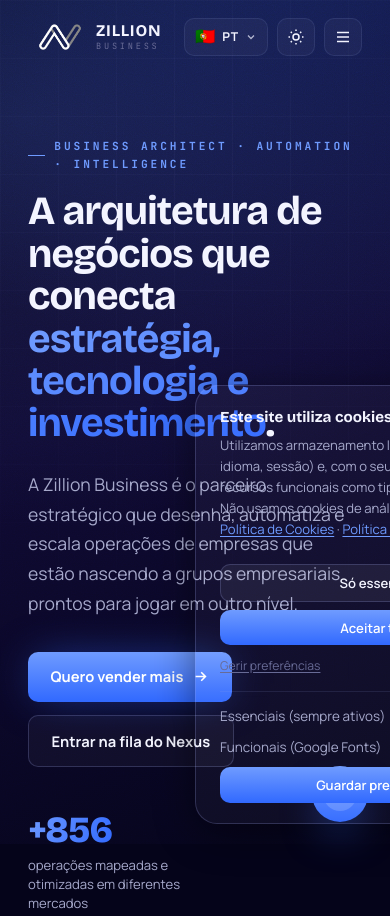
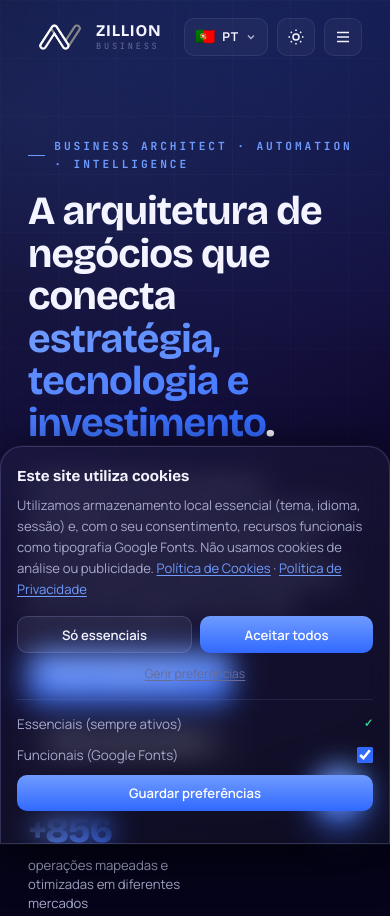
Before and after one commit to LucaGCappello/Zillion-Business, a plain HTML site: page index.html in a window 390 px wide. Shown: the top 916 px of the page. Drawn offline with nearby package versions, Linux system fonts and the light colour scheme.

Commit message:
cokie banner fix

```diff
--- a/css/styles.css
+++ b/css/styles.css
@@ -815,7 +815,7 @@ html[data-theme="light"] .art-cat{color:var(--accent-2);background:color-mix(in
 .art-hero.has-img::before{opacity:1;background:linear-gradient(180deg,rgba(4,4,20,.55),rgba(4,4,20,.80))}
 
 /* ---- Cookie Consent Banner (RGPD) ---- */
-#zbCookieBanner{position:fixed;bottom:20px;left:50%;transform:translateX(-50%) translateY(calc(100% + 24px));width:min(96vw,780px);background:var(--surface);border:1px solid var(--border-strong);border-radius:var(--r-lg);box-shadow:0 8px 40px rgba(0,0,0,.45);z-index:9999;padding:20px 24px;transition:transform .35s var(--ease)}
+#zbCookieBanner{position:fixed;bottom:20px;left:0;right:0;margin:0 auto;transform:translateY(calc(100% + 24px));width:min(92vw,780px);background:color-mix(in srgb,var(--surface) 96%,black);border:1px solid var(--border-strong);border-radius:var(--r-lg);box-shadow:0 8px 48px rgba(0,0,0,.75),0 0 0 1px rgba(255,255,255,.05);z-index:9999;padding:20px 24px;transition:transform .35s var(--ease);backdrop-filter:blur(14px);-webkit-backdrop-filter:blur(14px)}
 .zb-cb-inner{display:flex;align-items:flex-start;gap:24px;flex-wrap:wrap}
 .zb-cb-text{flex:1;min-width:200px}
 .zb-cb-title{display:block;font-family:var(--font-display);font-size:.95rem;font-weight:700;margin-bottom:6px;color:var(--text)}
@@ -834,7 +834,13 @@ html[data-theme="light"] .art-cat{color:var(--accent-2);background:color-mix(in
 .zb-cb-toggle-label{display:flex;justify-content:space-between;align-items:center;width:100%;font-size:.84rem;color:var(--muted);cursor:pointer;gap:12px}
 .zb-cb-always-on{font-family:var(--font-mono);font-size:.7rem;color:var(--positive);font-weight:700}
 .zb-cb-toggle-label input[type="checkbox"]{accent-color:var(--accent);width:16px;height:16px;cursor:pointer;flex-shrink:0}
-@media(max-width:600px){.zb-cb-inner{flex-direction:column}.zb-cb-actions{min-width:unset;width:100%}}
+@media(max-width:600px){
+  #zbCookieBanner{bottom:0;width:100%;border-radius:var(--r-lg) var(--r-lg) 0 0;padding:18px 16px 32px}
+  .zb-cb-inner{flex-direction:column;gap:16px}
+  .zb-cb-actions{min-width:unset;width:100%;flex-direction:row;flex-wrap:wrap;gap:8px}
+  .zb-cb-btn{flex:1;min-width:0}
+  .zb-cb-link{width:100%;text-align:center}
+}
 
 /* ---- Legal footer bar (DL 7/2004 compliance) ---- */
 .foot-legal-bar{border-top:1px solid var(--border);padding:14px 0 4px;margin-top:24px}
```
